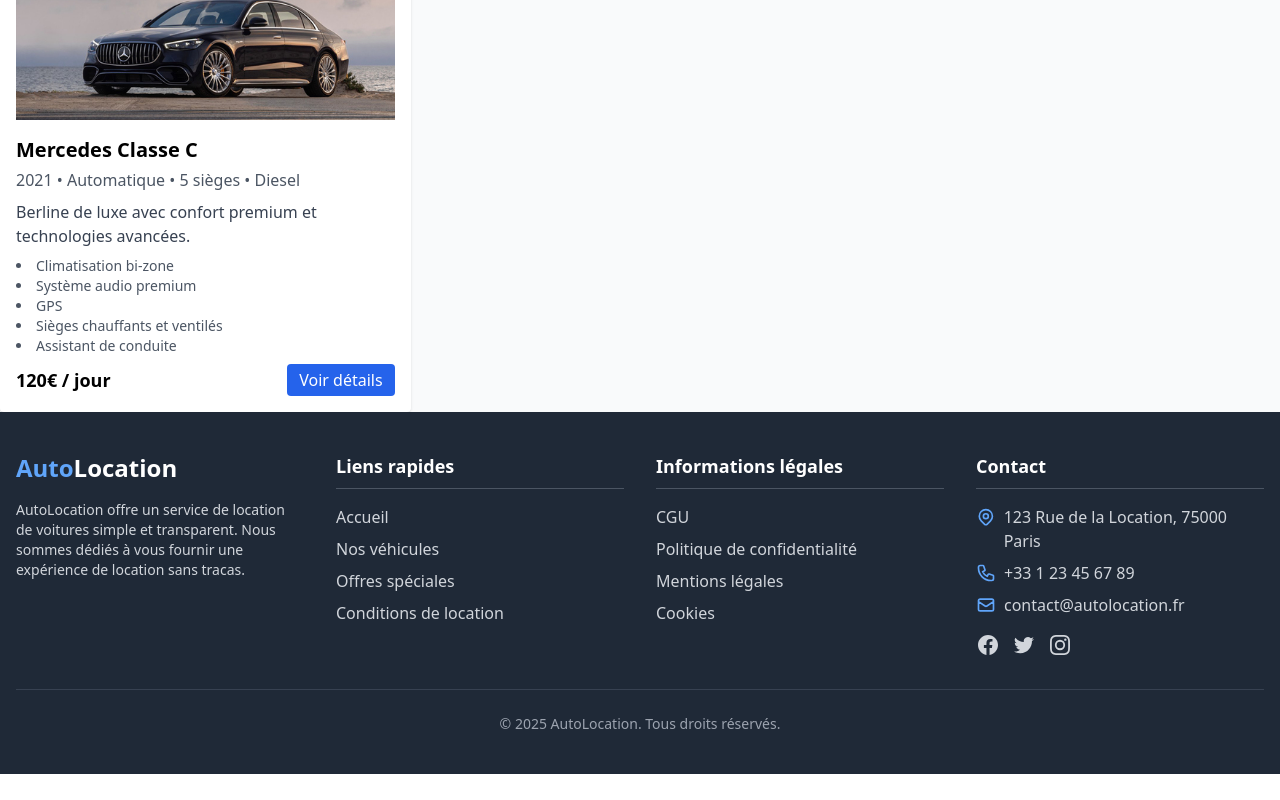
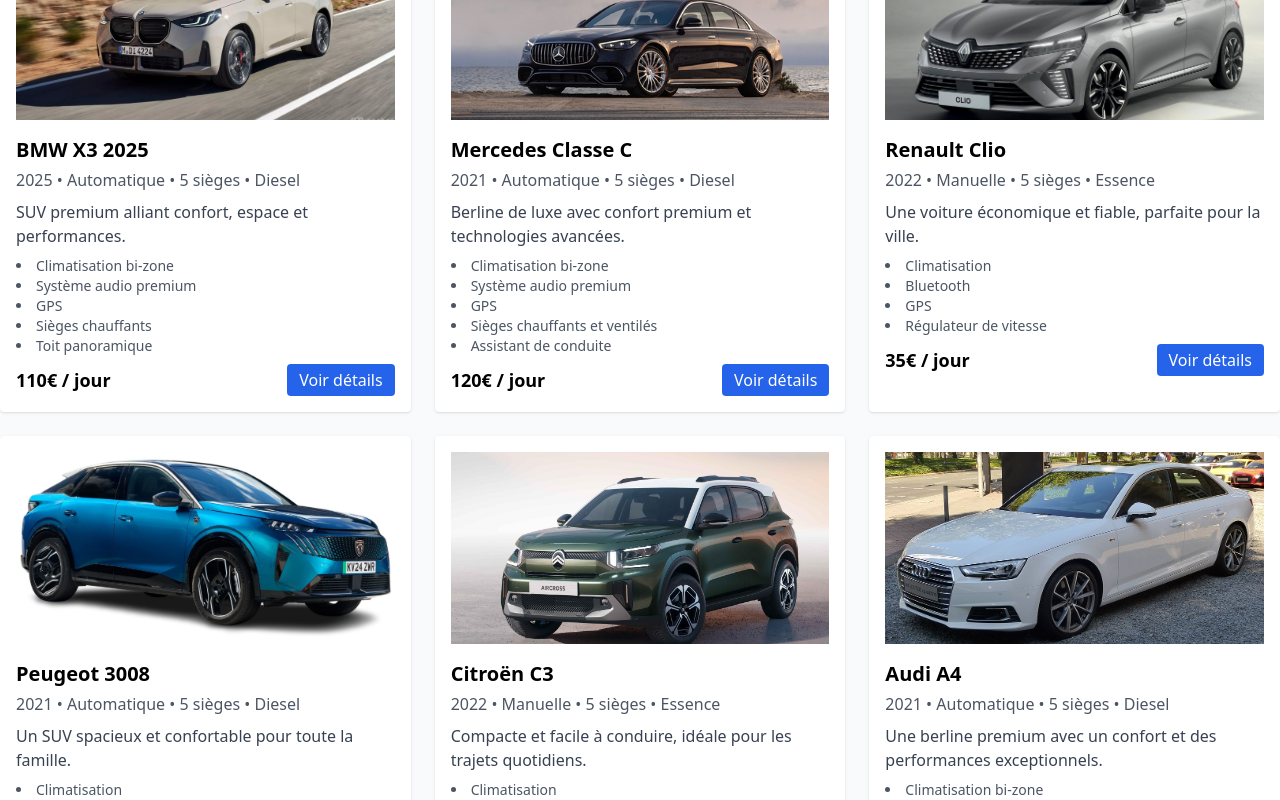
Before and after one commit to BEREKOUTOU/AutoLocation, a React (Vite) app: page /search in a window 1280 px wide. Shown: the part 1720-2520 px from the top of the page. Before the commit the page ends 2494 px from the top, so only its background shows below. Built offline with nearby package versions, Linux system fonts and the light colour scheme.

Commit message:
Added new vehicle data and updated existing data in SearchPage and VehicleDetailsPage components

```diff
--- a/src/pages/SearchPage.jsx
+++ b/src/pages/SearchPage.jsx
@@ -2,14 +2,6 @@
 import { useSearchParams, Link } from 'react-router-dom';
 import SearchForm from '../components/SearchForm';
 import SearchResults from '../components/SearchResults';
-import Renault from '/assets/images/Renault Clio.jpg';
-import Peugeot from '/assets/images/Peugeot 3008.jpg';
-import Citroen from '/assets/images/Citroën C3.jpg';
-import Audi from '/assets/images/Audi_A4_B9_Limousine_3.0_TDI_quattro.webp';
-import Volkswagen from '/assets/images/volkswagen-golf-r-mk85-2024.webp';
-import Toyota from '/assets/images/Yaris_mobile_Large-Landscape.webp';
-import BMW from '/assets/images/BMW X3.webp';
-import Mercedes from '/assets/images/Mercedes Classe s.webp';
 
 function SearchPage() {
   const [searchParams] = useSearchParams();
@@ -131,15 +123,15 @@
         {
           id: 7,
           brand: 'BMW',
-          model: 'X3',
-          year: 2021,
+          model: 'X3 2025',
+          year: 2025,
           category: 'SUV',
-          image: '/assets/images/BMW X3.webp',
+          image: '/assets/images/BMW X3 2025.webp',
           price: 110,
           transmission: 'Automatique',
           seats: 5,
           fuelType: 'Diesel',
-          available: false,
+          available: true,
           description: 'SUV premium alliant confort, espace et performances.',
           features: ['Climatisation bi-zone', 'Système audio premium', 'GPS', 'Sièges chauffants', 'Toit panoramique']
         },
@@ -157,6 +149,66 @@
           available: true,
           description: 'Berline de luxe avec confort premium et technologies avancées.',
           features: ['Climatisation bi-zone', 'Système audio premium', 'GPS', 'Sièges chauffants et ventilés', 'Assistant de conduite']
+        },
+        {
+          id: 9,
+          brand: 'Renault',
+          model: 'Clio',
+          year: 2022,
+          category: 'Économique',
+          image: '/assets/images/Renault Clio.jpg',
+          price: 35,
+          transmission: 'Manuelle',
+          seats: 5,
+          fuelType: 'Essence',
+          available: true,
+          description: 'Une voiture économique et fiable, parfaite pour la ville.',
+          features: ['Climatisation', 'Bluetooth', 'GPS', 'Régulateur de vitesse']
+        },
+        {
+          id: 10,
+          brand: 'Peugeot',
+          model: '3008',
+          year: 2021,
+          category: 'SUV',
+          image: '/assets/images/Peugeot 3008.jpg',
+          price: 65,
+          transmission: 'Automatique',
+          seats: 5,
+          fuelType: 'Diesel',
+          available: true,
+          description: 'Un SUV spacieux et confortable pour toute la famille.',
+          features: ['Climatisation', 'Bluetooth', 'GPS', 'Caméra de recul', 'Régulateur de vitesse adaptatif']
+        },
+        {
+          id: 11,
+          brand: 'Citroën',
+          model: 'C3',
+          year: 2022,
+          category: 'Économique',
+          image: '/assets/images/Citroën C3.jpg',
+          price: 38,
+          transmission: 'Manuelle',
+          seats: 5,
+          fuelType: 'Essence',
+          available: true,
+          description: 'Compacte et facile à conduire, idéale pour les trajets quotidiens.',
+          features: ['Climatisation', 'Bluetooth', 'Régulateur de vitesse']
+        },
+        {
+          id: 12,
+          brand: 'Audi',
+          model: 'A4',
+          year: 2021,
+          category: 'Premium',
+          image: '/assets/images/Audi_A4_B9_Limousine_3.0_TDI_quattro.webp',
+          price: 95,
+          transmission: 'Automatique',
+          seats: 5,
+          fuelType: 'Diesel',
+          available: true,
+          description: 'Une berline premium avec un confort et des performances exceptionnels.',
+          features: ['Climatisation bi-zone', 'Système audio premium', 'GPS', 'Sièges chauffants', 'Caméra 360°']
         }
       ];
 
--- a/src/pages/VehicleDetailsPage.jsx
+++ b/src/pages/VehicleDetailsPage.jsx
@@ -49,6 +49,102 @@
     seats: 5,
     fuelType: 'Diesel',
     description: 'Une berline premium avec un confort et des performances exceptionnels.'
+  },
+  {
+    id: '5',
+    brand: 'Volkswagen',
+    model: 'Golf',
+    year: 2021,
+    category: 'Compacte',
+    price: 45,
+    transmission: 'Manuelle',
+    seats: 5,
+    fuelType: 'Essence',
+    description: 'La référence des compactes avec un équilibre parfait entre confort et performances.'
+  },
+  {
+    id: '6',
+    brand: 'Toyota',
+    model: 'Yaris',
+    year: 2022,
+    category: 'Économique',
+    price: 40,
+    transmission: 'Automatique',
+    seats: 5,
+    fuelType: 'Hybride',
+    description: 'Citadine hybride économique et écologique pour des déplacements urbains.'
+  },
+  {
+    id: '7',
+    brand: 'BMW',
+    model: ' X3 2025',
+    year: 2025,
+    category: 'SUV',
+    price: 110,
+    transmission: 'Automatique',
+    seats: 5,
+    fuelType: 'Diesel',
+    description: 'SUV premium alliant confort, espace et performances.'
+  },
+  {
+    id: '8',
+    brand: 'Mercedes',
+    model: 'Classe C',
+    year: 2021,
+    category: 'Premium',
+    price: 95,
+    transmission: 'Automatique',
+    seats: 5,
+    fuelType: 'Diesel',
+    description: 'Une berline premium avec un confort et des performances exceptionnels.'
+  },
+  {
+    id: '9',
+    brand: 'Renault',
+    model: 'Clio',
+    year: 2022,
+    category: 'Économique',
+    price: 35,
+    transmission: 'Manuelle',
+    seats: 5,
+    fuelType: 'Essence',
+    description: 'Une voiture économique et fiable, parfaite pour la ville.'
+  },
+  {
+    id: '10',
+    brand: 'Peugeot',
+    model: '3008',
+    year: 2021,
+    category: 'SUV',
+    price: 65,
+    transmission: 'Automatique',
+    seats: 5,
+    fuelType: 'Diesel',
+    description: 'Un SUV spacieux et confortable pour toute la famille.'
+  },
+  {
+    id: '11',
+    brand: 'Citroën',
+    model: 'C3',
+    year: 2022,
+    category: 'Économique',
+    price: 38,
+    transmission: 'Manuelle',
+    seats: 5,
+    fuelType: 'Essence',
+    description: 'Compacte et facile à conduire, idéale pour les trajets quotidiens.'
+  },
+  {
+    id: '12',
+    brand: 'Audi',
+    model: 'A4',
+    year: 2021,
+    category: 'Premium',
+    price: 95,
+    transmission: 'Automatique',
+    seats: 5,
+    fuelType: 'Diesel',
+    description: 'Une berline premium avec un confort et des performances exceptionnels.'
   }
 ];
 
@@ -61,7 +157,7 @@
   }
 
   return (
-    <div className="max-w-4xl mx-auto p-6 bg-white rounded shadow mt-8">
+    <div className="max-w-4xl mx-auto p-6 bg-white rounded shadow mt-20">
       <h1 className="text-3xl font-bold mb-4">{vehicle.brand} {vehicle.model} ({vehicle.year})</h1>
       <p className="mb-2"><strong>Catégorie:</strong> {vehicle.category}</p>
       <p className="mb-2"><strong>Prix:</strong> {vehicle.price}€ / jour</p>
```
Also changed, not shown: public/assets/images/BMW X3 2025.webp (added), public/assets/images/BMW X3 25.webp (added).
